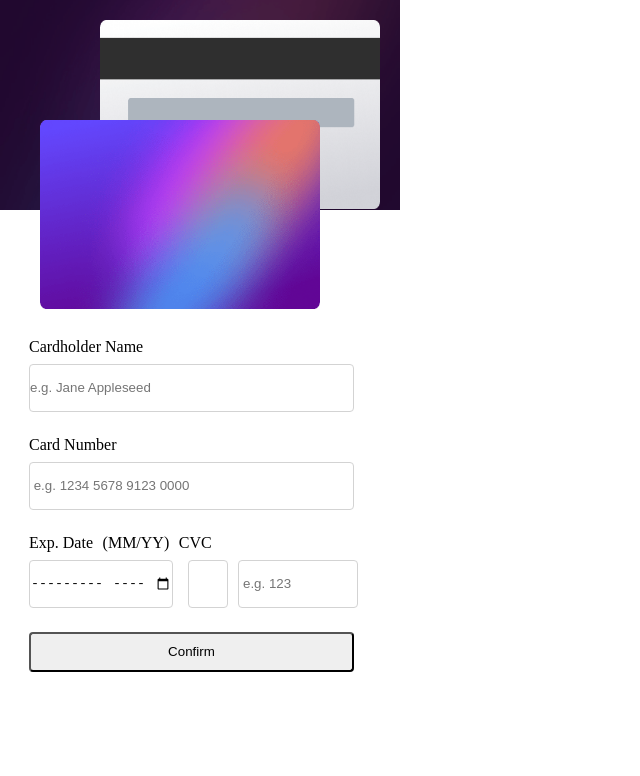
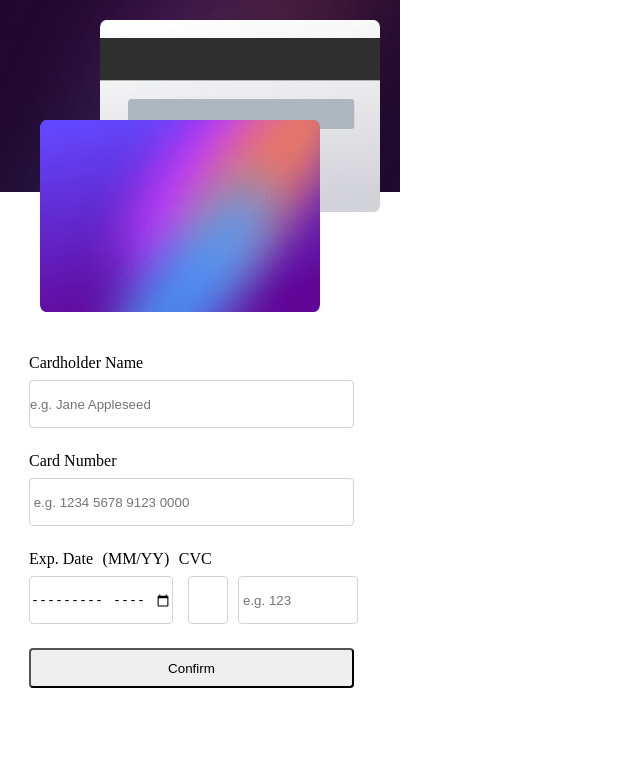
Before and after one commit to dev300blk/InteractiveCardDetailsForm, a plain HTML site: page index.html in a window 1280 px wide. Shown: the whole page, without its empty margins (0-640 px from the left). Drawn offline with Linux system fonts and the light colour scheme.

Commit message:
CC card.

```diff
--- a/style.css
+++ b/style.css
@@ -28,7 +28,7 @@ header {
 
 #card-back{
    position: absolute;
-    height: 90%;
+    height: 100%;
     width: 70%;
     margin-left: 25%;
     margin-top: 5%;
@@ -37,7 +37,7 @@ header {
 
 #card-front{
     position: absolute;
-    height: 90%;
+    height: 100%;
     width: 70%;
    margin-top: 30%;
    margin-left: 10%;
@@ -50,7 +50,7 @@ header {
     display: flex;
     justify-content: center;
     align-items: center;
-    /* margin-top: 2.5rem; */
+    margin-top: 2.5rem;
 
 }
 
```
